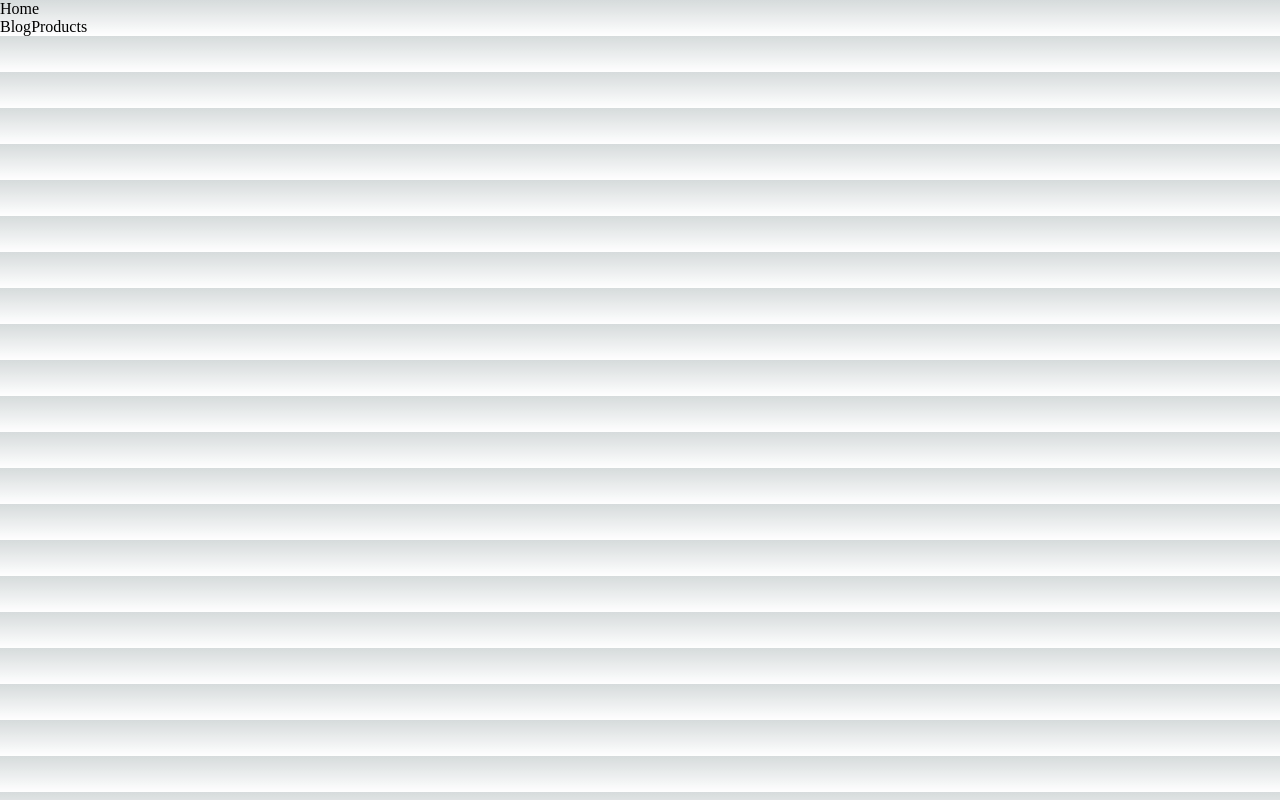
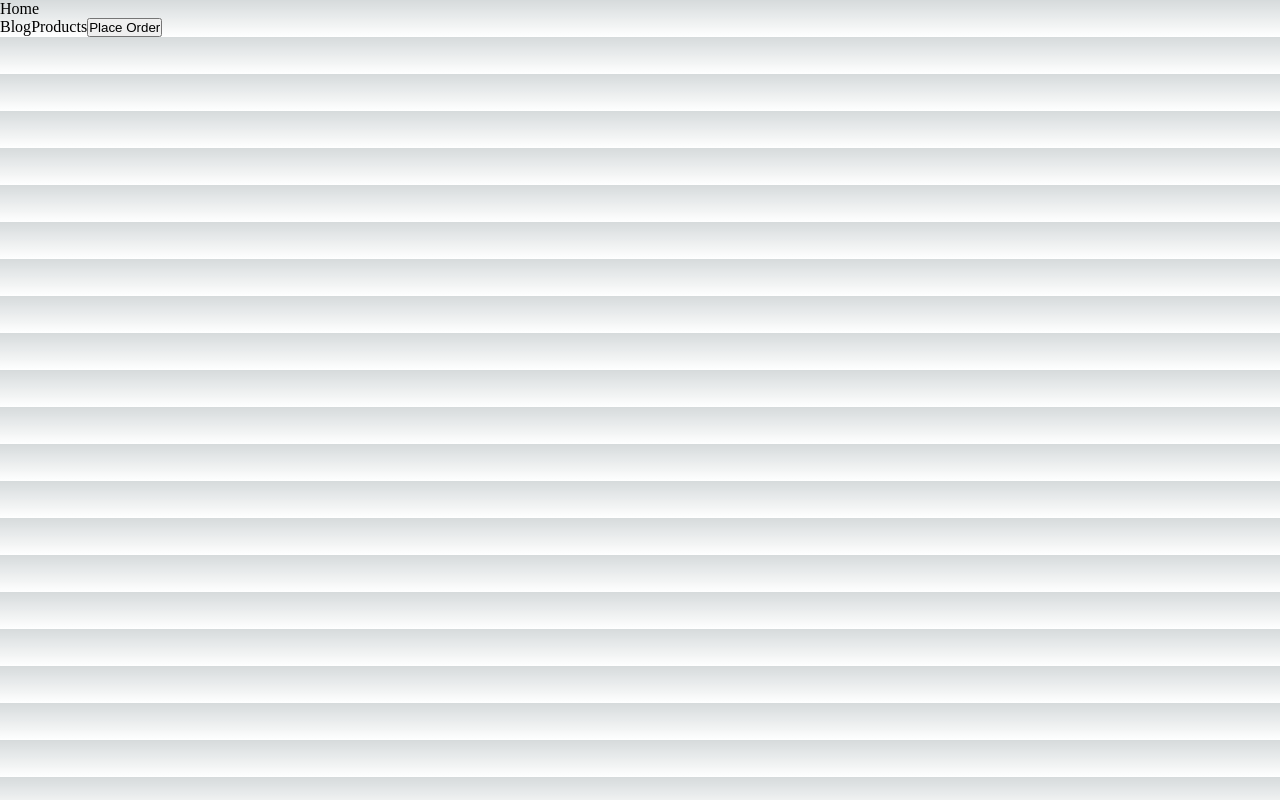
Before and after one commit to indanary/try-next, a Next.js app: page / in a window 1280 px wide. Built offline with nearby package versions, Linux system fonts and the light colour scheme.

Commit message:
navigating programmatically using useRouter

```diff
--- a/src/pages/index.tsx
+++ b/src/pages/index.tsx
@@ -1,8 +1,15 @@
 import Link from "next/link"
+import {useRouter} from "next/router"
 
 interface HomeProps {}
 
 const Home: React.FC<HomeProps> = ({}) => {
+	const router = useRouter()
+
+	const handleClick = () => {
+		router.push("/product")
+	}
+
 	return (
 		<>
 			<div>Home</div>
@@ -12,6 +19,7 @@
 			<Link href="/product" legacyBehavior>
 				<a>Products</a>
 			</Link>
+			<button onClick={handleClick}>Place Order</button>
 		</>
 	)
 }
```
